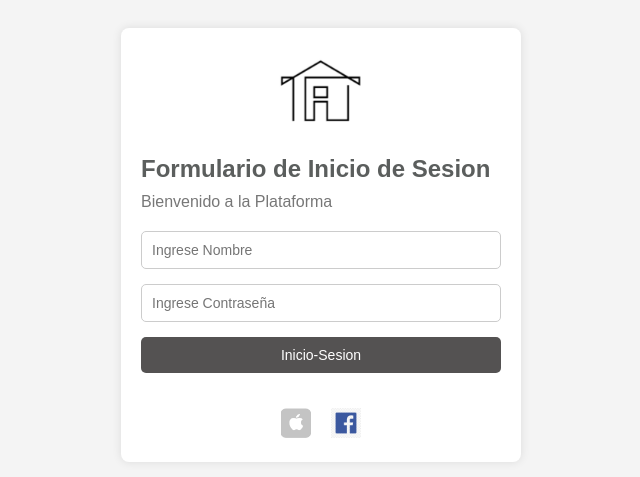
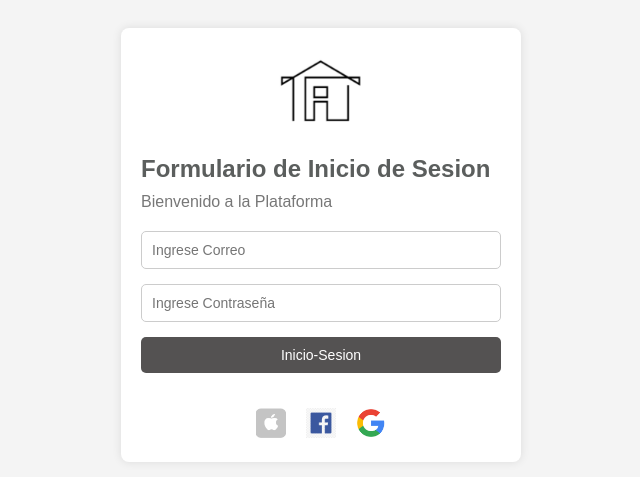
Before and after one commit to FabricioLop/DecoIAr, a plain HTML site: page public/assets/html/acceso.html in a window 1280 px wide. Shown: the part 155-632 px from the top of the page, without its empty margins (319-959 px from the left). Drawn offline with Linux system fonts and the light colour scheme.

Commit message:
feat:agregue login con gogle

```diff
--- a/public/assets/html/acceso.html
+++ b/public/assets/html/acceso.html
@@ -14,17 +14,20 @@
         <div class="Inicio-Sesion_Coontact">
                 <h2 class="Inicio-Sesion_Titulo">Formulario de Inicio de Sesion</h2>
                 <p class="Inicio-Sesion_Paragraph">Bienvenido a la Plataforma</p>
-                <form action=""class="Inicio-Sesion_Form">
-                    <input type="text" placeholder="Ingrese Nombre" class="Inicio-Sesion_Input">
+                <form action=""class="Inicio_Sesion_Form" id="loginForm">
+                    <input type="email" placeholder="Ingrese Correo" class="Inicio-Sesion_Input">
                     <input type="password" placeholder="Ingrese Contraseña" class="Inicio-Sesion_Input">
-                    <input type="submit" value="Inicio-Sesion"class="Inicio-Sesion_Input">
+                    <button type="submit" class="Inicio-Sesion_Input">Inicio-Sesion</button>
                 </form>
                 <article class="Inicio-Sesion_Social">
-                    <a href="#" target="_blank" class="Inicio-Sesion_Link">
+                    <a href="https://www.icloud.com/" target="_blank" class="Inicio-Sesion_Link">
                         <img src="../images/Aplee.png" alt="" class="Inicio-Sesion_Social_Icon">
                     </a>
-                    <a href="#" target="_blank" class="Inicio-Sesion_Link">
+                    <a href="https://www.facebook.com/" target="_blank" class="Inicio-Sesion_Link">
                         <img src="../images/face_icono.png" alt="" class="Inicio-Sesion_Social_Icon">
+                    </a>
+                    <a href="https://www.google.com.pe/" target="_blank" class="Inicio-Sesion_Link">
+                        <img src="../images/google_icono.png" alt="" class="Inicio-Sesion_Social_Icon">
                     </a>
                 </article>
         </div>
```
Also changed, not shown: public/assets/images/google_icono.png (added), public/assets/script/main.js (line endings or trailing spaces).
